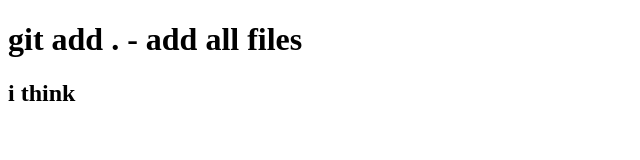
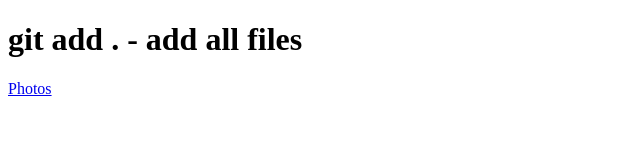
Before and after one commit to AlexandrMaly/training, a plain HTML site: page index.html in a window 1280 px wide. Shown: the whole page, without its empty margins (0-640 px from the left). Drawn offline with Linux system fonts and the light colour scheme.

Commit message:
add second link

```diff
--- a/index.html
+++ b/index.html
@@ -8,6 +8,6 @@
 </head>
 <body>
     <h1>git add . - add all files</h1>
-    <h2>i think</h2>
+    <a href="./gallery.html">Photos</a>
 </body>
 </html>
```
